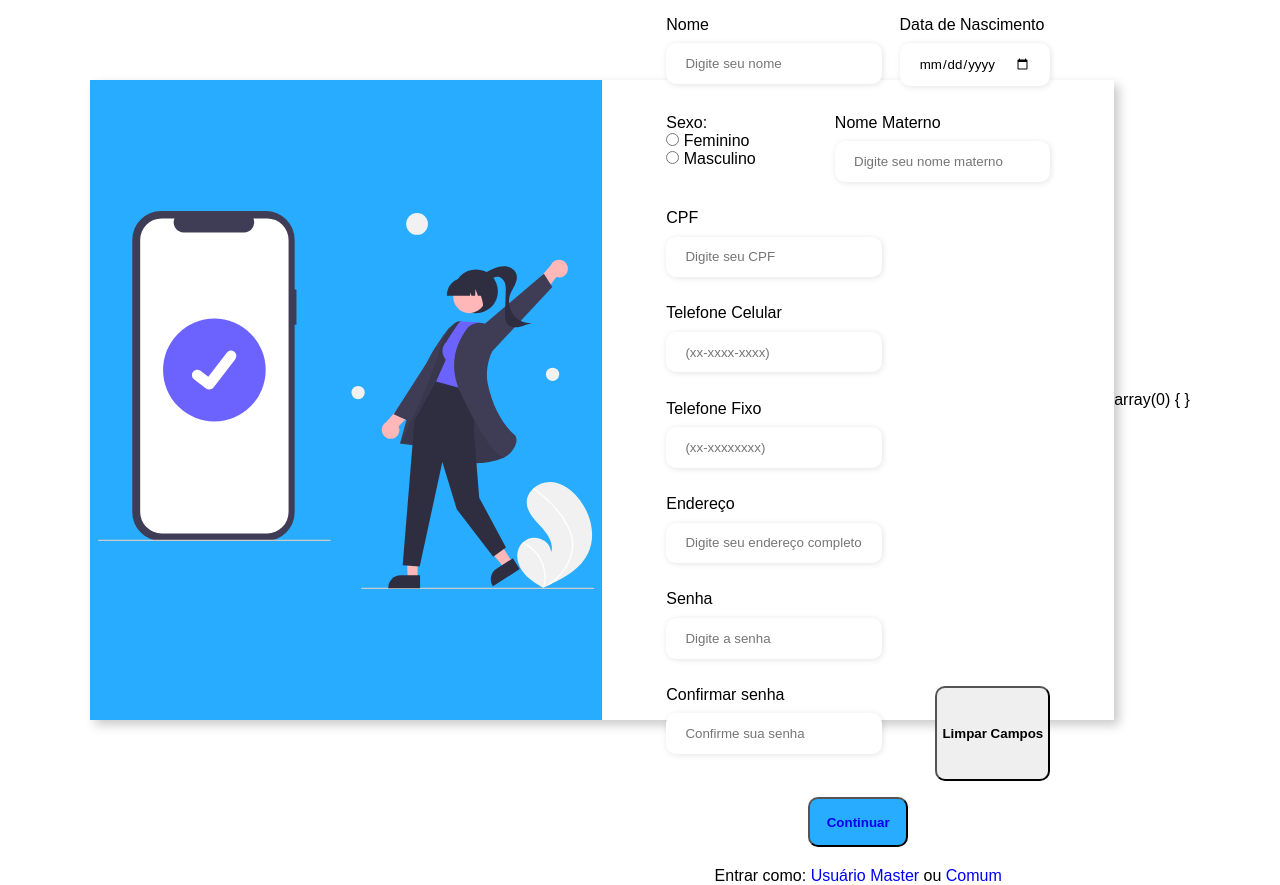
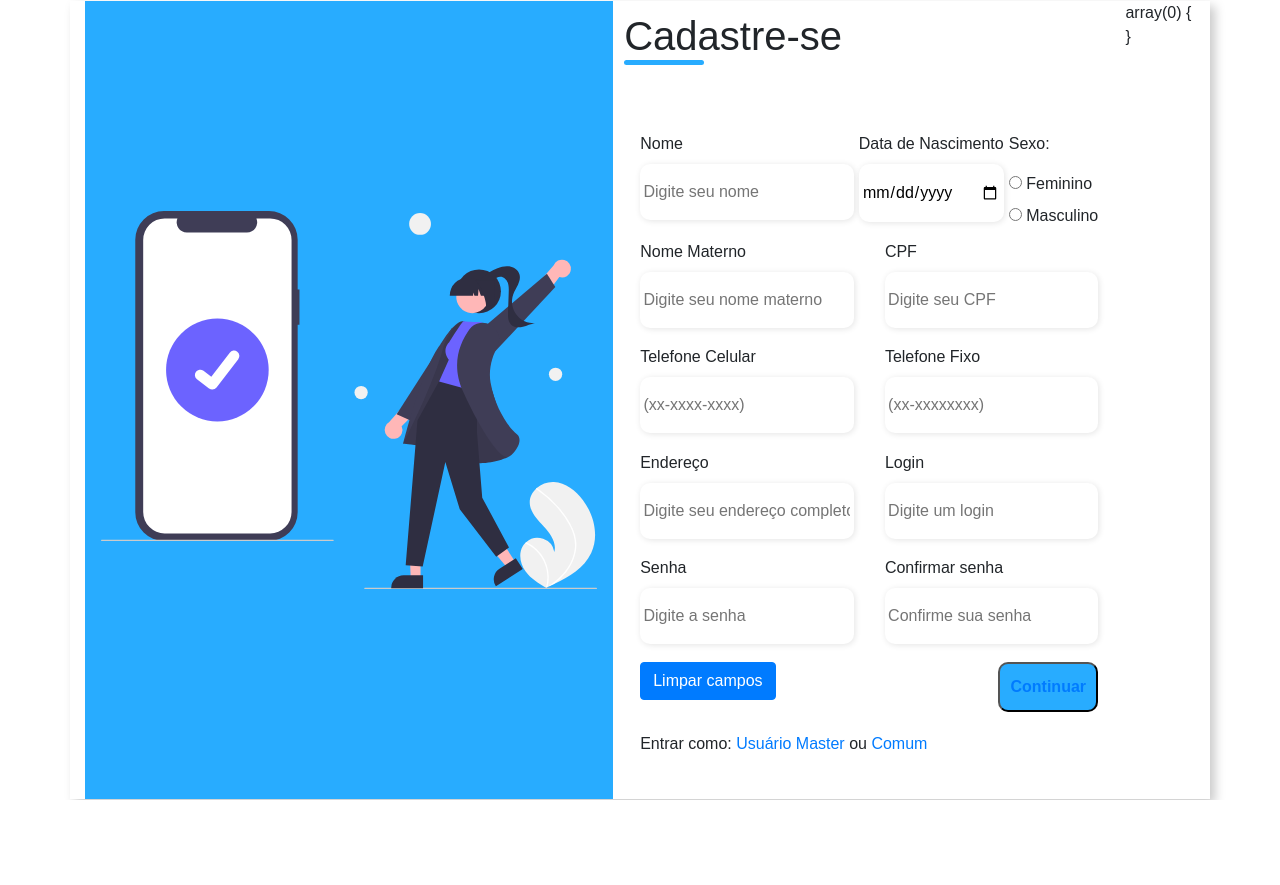
Before and after one commit to Marcelle-1/Projeto-Telefonia, a PHP site: page /dados.php in a window 1280 px wide. After the commit the page ends 800 px from the top, so only its background shows below. Run offline with PHP 8.4, Linux system fonts and the light colour scheme.

Commit message:
correções e atualizações

```diff
--- a/Cadastrotelefonia.html
+++ b/Cadastrotelefonia.html
@@ -4,8 +4,10 @@
     <meta charset="UTF-8">
     <meta name="viewport" content="width=device-width, initial-scale=1.0">
     <title>Cadastro</title>
-    <link href="/css/cadastro.css" rel="stylesheet">
-    <script src="/js/cadastro.js" defer> </script>
+    <link rel="stylesheet" href="https://stackpath.bootstrapcdn.com/bootstrap/4.1.3/css/bootstrap.min.css" integrity="sha384-MCw98/SFnGE8fJT3GXwEOngsV7Zt27NXFoaoApmYm81iuXoPkFOJwJ8ERdknLPMO" crossorigin="anonymous">
+    <link href="css/cadastro.css" rel="stylesheet">
+    <!-- <script src="js/cadastrotelefonia.js" defer> </script>  -->
+
 </head>
 <body>
     <div class="container">
@@ -13,32 +15,31 @@
             <img src="img/fotocadastro.svg" >
         </div>
         <div class="form">
-            <form action="#">
+            <form id="confirm" action="dados.php" method="POST">
             <div class="form-header">
                 <div class="title">
                 <h1> Cadastre-se </h1>
                 </div>
             </div>
-            </form>
             <div class="input-group">
                 <div class="input-box">
                     <label for="nome"> Nome </label>
                     <input id="nome" type="text" name="nome" placeholder="Digite seu nome" required>
                 </div>
                 <div class="input-box">
-                <label for="datdaNasc"> Data de Nascimento </label>
-                <input id="dataNasc" type="date" name="nome" placeholder="Digite sua Data de Nascimento" required>
+                    <label for="dataNasc"> Data de Nascimento </label>
+                    <input id="dataNasc" type="date" name="dataNasc" placeholder="Digite sua Data de Nascimento" required>
                 </div>
                 <div class="gender-group">
                     <p>Sexo:</p>
+                    <input type="radio" id="sexo-f" name="sexo" value="Feminino">
+                    <label for="sexo-f">Feminino</label><br>
                     <input type="radio" id="sexo-m" name="sexo" value="Masculino">
-            <label for="sexom">Feminino</label><br>
-            <input type="radio" id="sexo-f" name="sexo" value="Feminino">
-            <label for="sexof">Masculino</label>
+                    <label for="sexo-m">Masculino</label>
                 </div>
                 <div class="input-box">
-                <label for="nomeMaterno"> Nome Materno </label>
-                <input id="nomem" type="text" name="nome" placeholder="Digite seu nome materno">
+                    <label for="nomem"> Nome Materno </label>
+                    <input id="nomem" type="text" name="nomem" placeholder="Digite seu nome materno">
                 </div>
                 <div class="input-box">
                     <label for="cpf"> CPF </label>
@@ -46,15 +47,19 @@
                 </div>
                 <div class="input-box">
                     <label for="telefoneCelular"> Telefone Celular </label>
-                <input id="telefonec" type="tel" name="telefonecelular" placeholder="(xx-xxxx-xxxx)" required>
+                    <input id="telefoneCelular" type="tel" name="telefoneCelular" placeholder="(xx-xxxx-xxxx)" required>
                 </div>
                 <div class="input-box">
                     <label for="telefone"> Telefone Fixo </label>
                     <input id="telefone" type="tel" name="telefone" placeholder="(xx-xxxxxxxx)" required>
                 </div>
                 <div class="input-box">
-                <label for="endereço"> Endereço </label>
-                <input id="endereco" type="text" name="endereço" placeholder="Digite seu endereço completo" required>
+                    <label for="endereco"> Endereço </label>
+                    <input id="endereco" type="text" name="endereco" placeholder="Digite seu endereço completo" required>
+                </div>
+                <div class="input-box">
+                    <label for="login"> Login </label>
+                    <input id="login" type="text" name="login" placeholder="Digite um login" required>
                 </div>
                 <div class="input-box">
                     <label for="senha"> Senha </label>
@@ -62,17 +67,53 @@
                 </div>
                 <div class="input-box">
                     <label for="cSenha"> Confirmar senha </label>
-                <input id="csenha" type="password" name="confirmpassword" placeholder="Confirme sua senha" required>
+                    <input id="cSenha" type="password" name="confirmpassword" placeholder="Confirme sua senha" required>
                 </div>
-            <button onclick="limparcampos()"> Limpar Campos </button>
+                <div>
+                <!-- Botão para acionar modal para limpar campos-->
+                <button type="button" class="btn btn-primary" data-toggle="modal" data-target="#modalExemplo">
+                    Limpar campos
+                </button>
+
+                <!-- Modal -->
+                <div class="modal fade" id="modalExemplo" tabindex="-1" role="dialog" aria-labelledby="exampleModalLabel" aria-hidden="true">
+                <div class="modal-dialog" role="document">
+                    <div class="modal-content">
+                    <div class="modal-header">
+                        <h5 class="modal-title" id="exampleModalLabel">Gostaria de resetar todos os campos?</h5>
+                        <button type="button" class="close" data-dismiss="modal" aria-label="Fechar">
+                        <span aria-hidden="true">&times;</span>
+                        </button>
                     </div>
-            <div class="continue-button">
-                <button> <a href="#"> Continuar </a> </button>
-            </div>
-            <div class="Login">
-                <p> Entrar como: <a href="#"> Usuário Master </a> ou <a href="Logincomum.html"> Comum </a> </p>
+                    <div class="modal-footer">
+                        <button type="button" class="btn btn-secondary" data-dismiss="modal">Cancelar</button>
+                        <button type="button" class="btn btn-primary" id="btn-sim" >Sim</button>
                     </div>
                     </div>
                 </div>
+                </div>
+            </div>
+            <div class="continue-button">
+                <button name="cadastrar"> <a href="#"> Continuar </a> </button>
+            </div>
+        </form>
+            <div class="Login">
+                <p> Entrar como: <a href="LoginMaster.html"> Usuário Master </a> ou <a href="Logincomum.php"> Comum </a> </p>
+            </div>
+        </div>
+    </div>
+
+
+    <script src="https://code.jquery.com/jquery-3.3.1.slim.min.js" integrity="sha384-q8i/X+965DzO0rT7abK41JStQIAqVgRVzpbzo5smXKp4YfRvH+8abtTE1Pi6jizo" crossorigin="anonymous"></script>
+    <script>
+
+        $("#btn-sim").click(function() {
+            $("#confirm").trigger('reset');
+            $("#modalExemplo").modal('hide');
+          });
+
+    </script>
+    <script src="https://cdnjs.cloudflare.com/ajax/libs/popper.js/1.14.3/umd/popper.min.js" integrity="sha384-ZMP7rVo3mIykV+2+9J3UJ46jBk0WLaUAdn689aCwoqbBJiSnjAK/l8WvCWPIPm49" crossorigin="anonymous"></script>
+    <script src="https://stackpath.bootstrapcdn.com/bootstrap/4.1.3/js/bootstrap.min.js" integrity="sha384-ChfqqxuZUCnJSK3+MXmPNIyE6ZbWh2IMqE241rYiqJxyMiZ6OW/JmZQ5stwEULTy" crossorigin="anonymous"></script>
 </body>
 </html>
--- a/LoginMaster.html
+++ b/LoginMaster.html
@@ -25,8 +25,8 @@
                     <input id="Senha" type="password" name="senha" placeholder="Senha" >
                 </div>
                 </form>
+                <button onclick="limparcampos()" class="btn-limpar"> Limpar Campos </button>
                 <button class="btn-login" type="submit"> Entrar </button>
-                <button onclick="limparcampos()" class="btn-limpar"> Limpar Campos </button>
             </div>
         </div>
     </div>
--- a/Logincomum.php
+++ b/Logincomum.php
@@ -25,8 +25,8 @@
                     <input id="Senha" type="password" name="senha" placeholder="Senha" >
                 </div>
                 </form>
+                <button onclick="limparcampos()" class="btn-limpar"> Limpar Campos </button>
                 <button class="btn-login" type="submit"> Entrar </button>
-                <button onclick="limparcampos()" class="btn-limpar"> Limpar Campos </button>
             </div>
         </div>
     </div>
--- a/MenuComum.php
+++ b/MenuComum.php
@@ -101,9 +101,9 @@ verification('Logincomum.php');
             <ul class="paragrafo">
                 <p> Copyright © 2023 | Telefonia. Todos os direitos reservados. </p>
                 <p>Desenvolvido por: Marcelle, Fernanda e Caio </p>
-                <a href="https://www.instagram.com/telecallbr/" target="_blank"><img class="socialMedia" src="./img/instagram.svg" alt="Instagram"></a>
-                <a href="https://www.linkedin.com/company/telecall/" target="_blank"><img class="socialMedia" src="./img/linkedin.png" alt="LinkedIn"></a>
-                <a href="https://www.facebook.com/TelecallBr" target="_blank"><img class="socialMedia" src="./img/facebook.png" alt="Facebook"></a>
+                <a href="https://www.instagram.com/" target="_blank"><img class="socialMedia" src="./img/instagram.svg" alt="Instagram"></a>
+                <a href="https://www.linkedin.com/" target="_blank"><img class="socialMedia" src="./img/linkedin.png" alt="LinkedIn"></a>
+                <a href="https://www.facebook.com/" target="_blank"><img class="socialMedia" src="./img/facebook.png" alt="Facebook"></a>
             </ul>
         </div>
     </footer>
--- a/css/Logincomum.css
+++ b/css/Logincomum.css
@@ -37,7 +37,7 @@ body {
 }
 
 .card-login{
-    width: 60%;
+    /* width: 60%; */
     display: flex;
     justify-content: center;
     background: #344182;
@@ -88,7 +88,7 @@ label{
     color: rgb(36, 49, 116);
 }
 
-.btn-limpar{
+/* .btn-limpar{
     border-radius: 10px;
     border-radius: 8px;
     outline: none;
@@ -98,7 +98,7 @@ label{
     margin: 25px;
     border: none;
 
-}
+} */
 
 img{
     /* width: 200px; */
--- a/css/cadastro.css
+++ b/css/cadastro.css
@@ -1,6 +1,6 @@
 *{
-    padding: 0;
-    margin: 0;
+    padding: 0px;
+    margin: 0px;
     box-sizing: border-box;
     font-family: sans-serif;
 }
@@ -15,10 +15,11 @@ body{
 }
 
 .container{
-    width: 80%;
-    height: 80vh;
+    /* width: 80%; */
+    /* height: 80%; */
     display: flex;
     box-shadow: 5px 5px 10px rgba(0, 0, 0, .212);
+    flex-direction: row;
 }
 
 .form-image{
@@ -40,9 +41,9 @@ body{
     display: flex;
     justify-content: center;
     align-items: center;
-    flex-direction: column;
     background-color: #fff;
-    padding: 3rem;
+    padding: 0.7rem;
+    flex-wrap: wrap;
 }
 
 .form-header{
@@ -65,8 +66,8 @@ body{
 .input-group{
     display: flex;
     flex-wrap: wrap;
+    padding: 1rem;
     justify-content: space-between;
-    padding: 1rem;
 }
 
 .input-box{
@@ -76,8 +77,8 @@ body{
 }
 
 .input-box input {
-    margin: 0.6rem 0;
-    padding: 0.8rem 1.2rem;
+    /* margin: 0.6rem 0; */
+    padding: 1rem 0.2rem;
     border: none;
     border-radius: 10px;
     box-shadow: 1px 1px 6px #0000001c;
@@ -151,3 +152,15 @@ button{
         margin-top: 0.5rem;
     }
  }
+
+
+  /* pág erro */
+  #erro {
+    padding-top: 10%;
+    background-color: whitesmoke;
+    justify-content: center;
+ }
+
+ #bodyErro {
+    background-color: lightgrey;
+ }
--- a/css/loginmaster.css
+++ b/css/loginmaster.css
@@ -37,7 +37,7 @@ body {
 }
 
 .card-login{
-    width: 60%;
+    /* width: 60%; */
     display: flex;
     justify-content: center;
     background: #344182;
@@ -86,7 +86,7 @@ label{
     color: rgb(36, 49, 116);
 }
 
-.btn-limpar{
+/* .btn-limpar{
     border-radius: 10px;
     border-radius: 8px;
     outline: none;
@@ -96,7 +96,7 @@ label{
     margin: 25px;
     border: none;
 
-}
+} */
 
 img{
     width: 45%;
```
Lines whose indentation alone changed are shown as unchanged.
